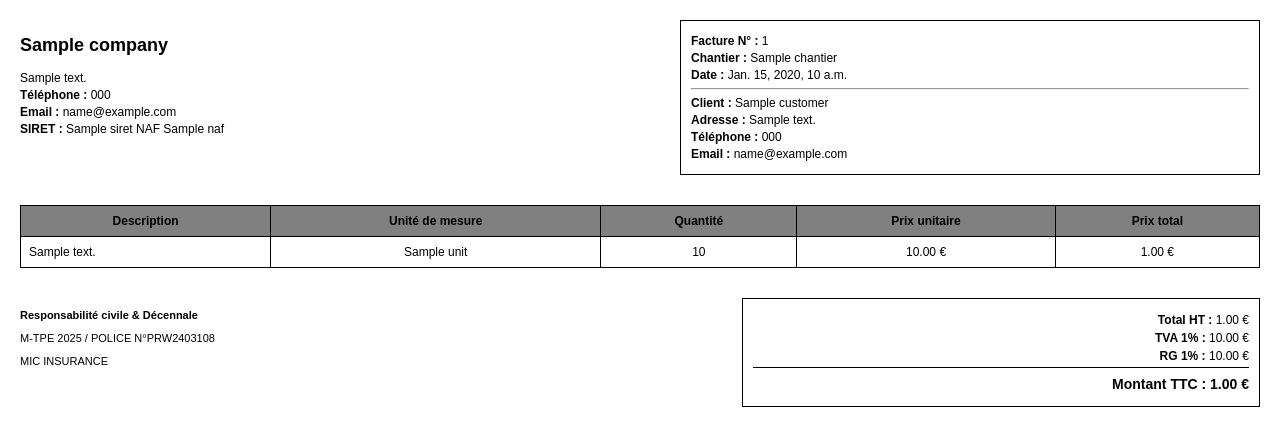
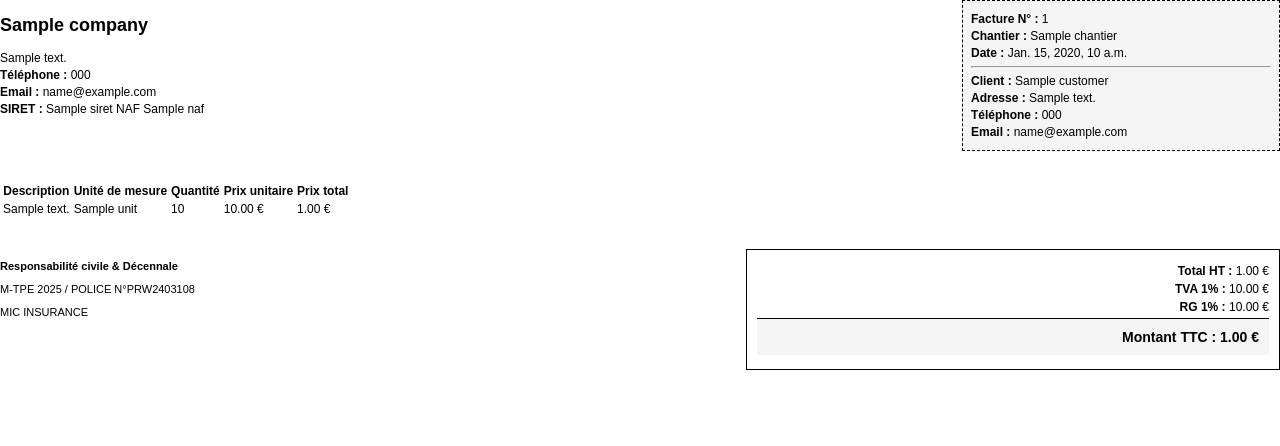
Before and after one commit to makan-dianka/InvoiceApp, a Django app: template factures/templates/factures/invoice_pdf.html in a window 1280 px wide. Shown: the top 446 px of the page. Run offline with Django 5.2, Linux system fonts and the light colour scheme; the template is opened without the code that fills it: most values are stand-ins (such as "Sample title", 1, 10 or a date in 2020).

Commit message:
adding footer and using margin

```diff
--- a/static/css/invoice_pdf.css
+++ b/static/css/invoice_pdf.css
@@ -12,48 +12,88 @@ body {
   width: 45%;
 }
 .invoice-info {
-    width: 45%;
-    border: 1px solid black;
-    padding: 10px;
+  width: 300px;
+  border: 1px dashed black;
+  padding: 8px;
+  background-color: whitesmoke;
 }
+
 .invoice-info p, .company-info p {
   margin: 3px 0;
 }
-  table {
-    width: 100%;
-    border-collapse: collapse;
-    margin-bottom: 20px;
+
+.meta-info {
+  float: right;
+  padding: 5px;
+  width: 300px;
+  margin-bottom: 25px;
 }
-  th {
-    background-color: gray;
-  }
-  th, td {
-    border: 1px solid black;
-    padding: 8px;
-    text-align: center;
-  }
+
 .totals {
   display: flex;
   justify-content: space-between;
   margin-top: 30px;
 }
+
 .left-info {
   width: 50%;
   font-size: 11px;
 }
+
+
 .right-totals {
   width: 40%;
   border: 1px solid black;
   padding: 10px;
 }
+
+
 .right-totals p {
   margin: 4px 0;
   text-align: right;
 }
+
 .total-ttc {
   font-weight: bold;
   font-size: 14px;
   margin-top: 10px;
   border-top: 1px solid black;
   padding-top: 8px;
+  background-color: whitesmoke;
+  padding: 10px;
 }
+
+
+/* Footer */
+footer {
+  position: fixed;
+  bottom: 0;
+  left: 0;
+  right: 0;
+  height: 2cm;
+  text-align: center;
+  font-size: 11px;
+  border-top: 1px solid #ccc;
+  padding-top: 5px;
+}
+
+/* margin */
+@page {
+  size: A4;
+  margin: 1cm 0.7cm 1.5cm 0.7cm; /* haut, droite, bas, gauche */
+
+  @bottom-center {
+    content:
+      "Merci pour votre confiance - {{ company.name }} | {{ company.email }} | {{ company.phone }} - "
+      "Page " counter(page) " / " counter(pages);
+    font-size: 10px;
+    color: black;
+    position: relative;
+    bottom: 0.3cm; /* remonte le texte dans la marge */
+  }
+}
+
+body {
+  margin: 0;
+  padding: 0;
+}
```
Lines whose indentation alone changed are shown as unchanged.
